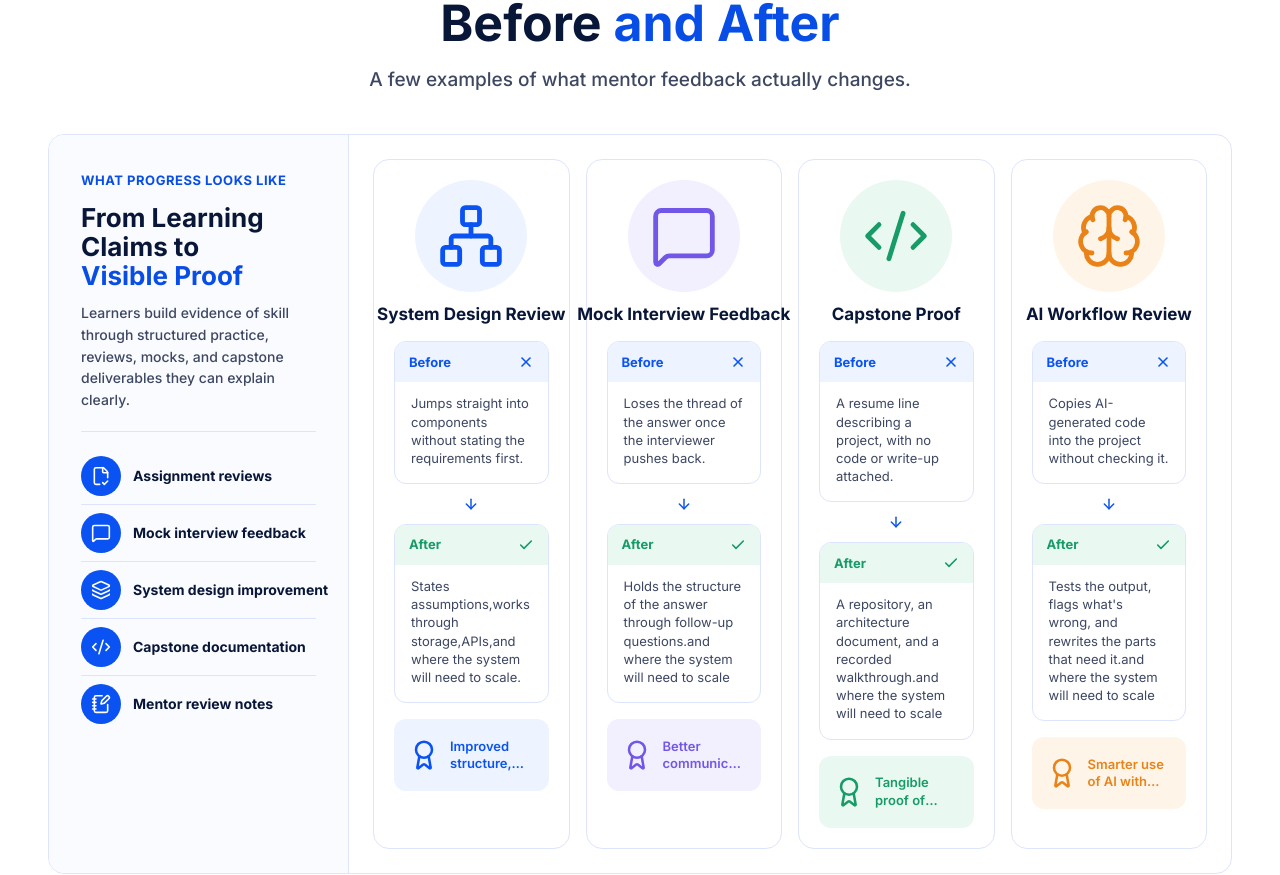
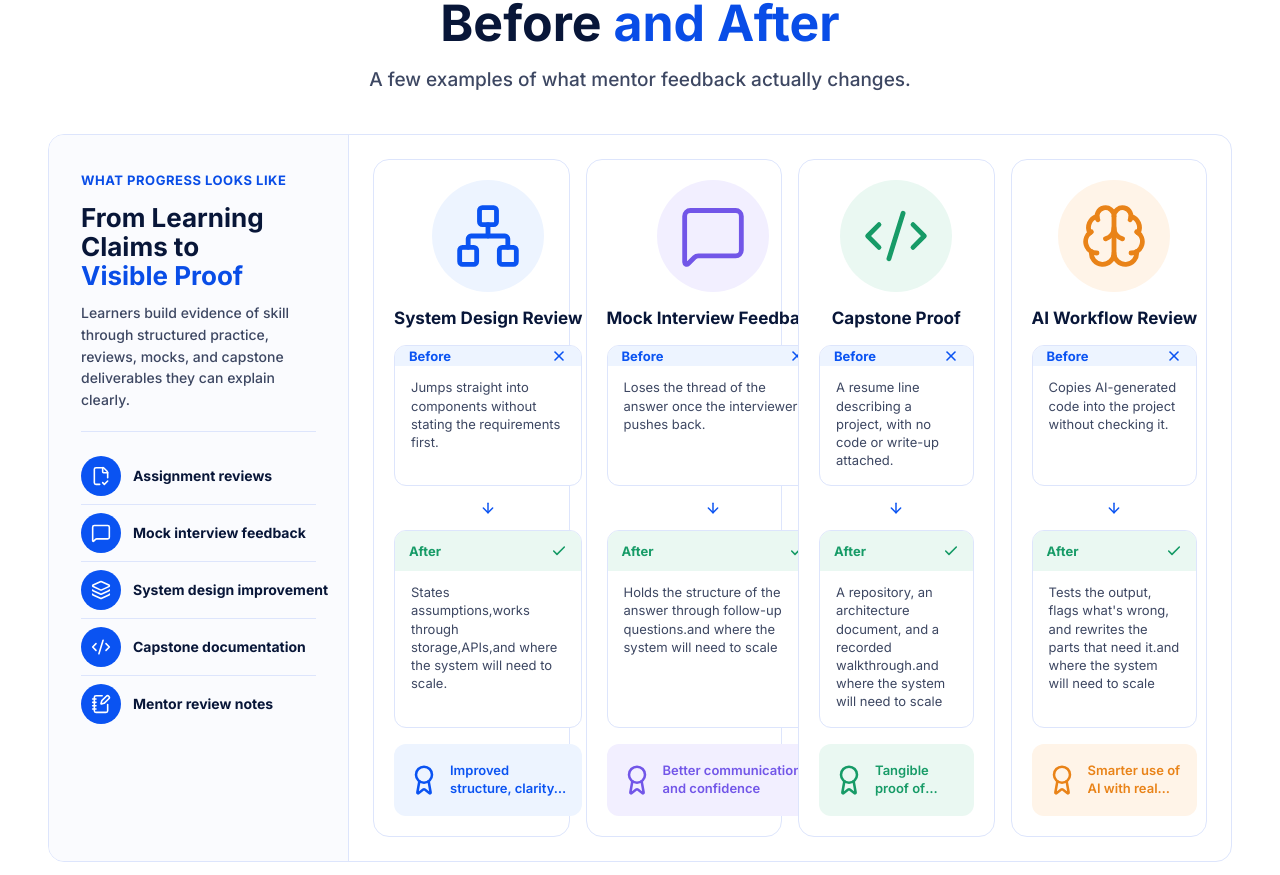
Before and after one commit to InterviewCall/AI-Proof-Engineering, a Next.js app: page / in a window 1280 px wide. Shown: the part 10673-11548 px from the top of the page. Built offline with nearby package versions, Linux system fonts and the light colour scheme.

Commit message:
Before anr After Page fixed

```diff
--- a/src/components/Sections/RealProgress/ProgressProofCard.tsx
+++ b/src/components/Sections/RealProgress/ProgressProofCard.tsx
@@ -25,9 +25,10 @@ const ProgressProofCard: FC<{ proof: ProgressProof }> = ({ proof }) => {
     return (
         <article
             className="
-                flex
-                flex-col
-                items-center
+                grid
+                grid-rows-subgrid
+                row-span-6
+                justify-items-center
                 rounded-2xl
                 border
                 border-(--progress-section-card-border)
@@ -51,7 +52,7 @@ const ProgressProofCard: FC<{ proof: ProgressProof }> = ({ proof }) => {
 
             <h3
                 className="
-                    mt-3
+
                     text-[17px]
                     whitespace-nowrap
                     font-bold
@@ -65,9 +66,9 @@ const ProgressProofCard: FC<{ proof: ProgressProof }> = ({ proof }) => {
             {/* Before */}
             <div
                 className="
-                    mt-4
+
                     w-full
-                    min-h-[118px]
+
                     overflow-hidden
                     rounded-xl
                     border
@@ -78,10 +79,10 @@ const ProgressProofCard: FC<{ proof: ProgressProof }> = ({ proof }) => {
             <div
                 className="
                     flex
-                    h-10
+                    h-5
                     items-center
                     justify-between
-                    gap-2
+                    gap-1
                     bg-(--progress-section-before-bg)
                     px-3.5
 
@@ -119,7 +120,7 @@ const ProgressProofCard: FC<{ proof: ProgressProof }> = ({ proof }) => {
                 </p>
             </div>
 
-            <div className="flex h-10 items-center justify-center">
+            <div className="flex h-3 items-center justify-center">
                 <ArrowDown
                     aria-hidden="true"
                     className="h-4 w-4 text-(--progress-section-before-text)"
@@ -183,7 +184,7 @@ const ProgressProofCard: FC<{ proof: ProgressProof }> = ({ proof }) => {
             {/* Badge */}
             <div
                 className={`
-                    mt-4
+
                     flex
                     w-full
                     items-center
--- a/src/components/Sections/RealProgress/RealProgressSection.tsx
+++ b/src/components/Sections/RealProgress/RealProgressSection.tsx
@@ -136,7 +136,16 @@ const RealProgressSection: FC = () => {
                             <ProgressSidebarPanel />
                         </div>
 
-                        <div className="grid grid-cols-4 gap-4 p-6">
+                        <div
+                            className="
+                                grid
+                                grid-cols-4
+                                grid-rows-[auto_auto_auto_auto_auto_auto]
+                                items-stretch
+                                gap-4
+                                p-6
+                            "
+                        >
                             {progressProofs.map((proof) => (
                                 <ProgressProofCard
                                     key={proof.title}
@@ -189,6 +198,8 @@ const RealProgressSection: FC = () => {
                             justify-center
                             gap-2.5
                             rounded-lg
+                            border
+                            border-[#144EFE]
                             bg-(--button-primary-bg)
                             px-4
                             text-center
```
